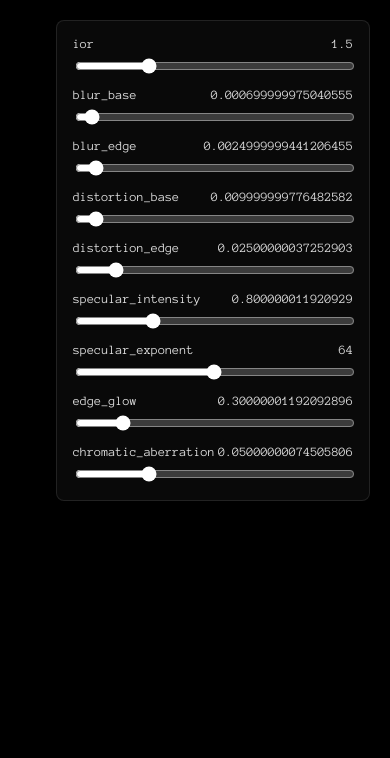
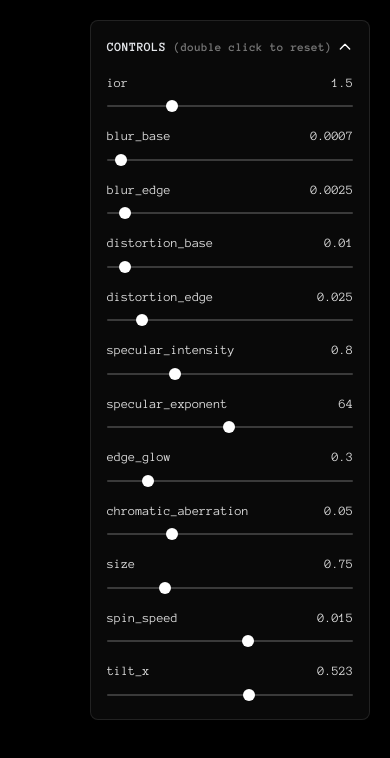
Before and after one commit to kifrud/wgput, a website built with Vite: page index.html in a window 390 px wide. Built offline with nearby package versions, Linux system fonts and the light colour scheme.

Commit message:
add tailwind, refactor & enhance controls

```diff
--- a/index.html
+++ b/index.html
@@ -13,11 +13,62 @@
         <a
           id="hover-link"
           class="anonymous-pro-regular"
-          href="https://webgpu.org"
+          href="https://github.com/kifrud/wgput"
           target="_blank"
-        >text</a>
+          >https://github.com/kifrud/wgput
+        </a>
       </div>
-      <div class="controls-panel"></div>
+
+      <div
+        id="no-webgpu-overlay"
+        class="hidden absolute inset-0 z-50 flex items-center justify-center bg-black/90 p-6 backdrop-blur-sm"
+      >
+        <div
+          class="text-white text-center anonymous-pro-regular max-w-lg leading-relaxed"
+        >
+          <p class="text-xl font-bold mb-4 text-red-400">
+            WebGPU Initialization Failed
+          </p>
+          <p class="mb-2">check supported browsers at</p>
+          <a
+            class="text-blue-400 hover:text-blue-300 underline break-all"
+            href="https://developer.mozilla.org/en-US/docs/Web/API/WebGPU_API#browser_compatibility"
+            target="_blank"
+            rel="noopener noreferrer"
+          >
+            WebGPU_API#browser_compatibility
+          </a>
+        </div>
+      </div>
+
+      <div class="controls-panel">
+        <div
+          id="controls-toggle"
+          class="flex justify-between items-center cursor-pointer select-none"
+        >
+          <span class="font-bold text-[13px] tracking-wide text-gray-200"
+            >CONTROLS <span class="text-neutral-500 text-xs">(double click to reset)</span></span
+          >
+          <svg
+            id="controls-chevron"
+            class="w-4 h-4 transition-transform duration-300"
+            fill="none"
+            stroke="currentColor"
+            viewBox="0 0 24 24"
+          >
+            <path
+              stroke-linecap="round"
+              stroke-linejoin="round"
+              stroke-width="2"
+              d="M5 15l7-7 7 7"
+            ></path>
+          </svg>
+        </div>
+        <div
+          id="controls-content"
+          class="flex flex-col gap-3 mt-4 overflow-hidden transition-all duration-300 max-h-[1000px] opacity-100"
+        />
+      </div>
     </div>
     <script type="module" src="/src/main.ts"></script>
   </body>
--- a/package.json
+++ b/package.json
@@ -13,7 +13,9 @@
     "vite": "^8.0.0"
   },
   "dependencies": {
+    "@tailwindcss/vite": "^4.3.2",
     "@webgpu/types": "^0.1.69",
-    "gl-matrix": "^3.4.4"
+    "gl-matrix": "^3.4.4",
+    "tailwindcss": "^4.3.2"
   }
 }
--- /dev/null
+++ b/src/config.ts
@@ -0,0 +1,54 @@
+export interface ParamConfig {
+  name: string;
+  min: number;
+  max: number;
+  step: number;
+  defaultValue: number;
+}
+
+export const paramConfigs: ParamConfig[] = [
+  { name: "ior", min: 1.0, max: 3.0, step: 0.01, defaultValue: 1.5 },
+  { name: "blur_base", min: 0.0, max: 0.02, step: 0.0001, defaultValue: 0.0007 },
+  { name: "blur_edge", min: 0.0, max: 0.05, step: 0.0001, defaultValue: 0.0025 },
+  {
+    name: "distortion_base",
+    min: 0.0,
+    max: 0.2,
+    step: 0.001,
+    defaultValue: 0.01,
+  },
+  {
+    name: "distortion_edge",
+    min: 0.0,
+    max: 0.2,
+    step: 0.001,
+    defaultValue: 0.025,
+  },
+  {
+    name: "specular_intensity",
+    min: 0.0,
+    max: 3.0,
+    step: 0.01,
+    defaultValue: 0.8,
+  },
+  {
+    name: "specular_exponent",
+    min: 1.0,
+    max: 128.0,
+    step: 1.0,
+    defaultValue: 64.0,
+  },
+  { name: "edge_glow", min: 0.0, max: 2.0, step: 0.01, defaultValue: 0.3 },
+  {
+    name: "chromatic_aberration",
+    min: 0.0,
+    max: 0.2,
+    step: 0.001,
+    defaultValue: 0.05,
+  },
+  { name: "size", min: 0.1, max: 3.0, step: 0.01, defaultValue: 0.75 },
+  { name: "spin_speed", min: -0.1, max: 0.1, step: 0.001, defaultValue: 0.015 },
+  { name: "tilt_x", min: -3.14, max: 3.14, step: 0.01, defaultValue: 0.523 },
+];
+
+export type ShaderParamsStore = Record<string, number>;
--- a/src/defaults.ts
+++ /dev/null
@@ -1,14 +0,0 @@
-export const defaultShaderParams = new Float32Array([
-  1.5, // [0] ior
-  0.0007, // [1] blur_base
-  0.0025, // [2] blur_edge
-  0.01, // [3] distortion_base
-  0.025, // [4] distortion_edge
-  0.8, // [5] specular_intensity
-  64.0, // [6] specular_exponent
-  0.3, // [7] edge_glow
-  0.05, // [8] chromatic_aberration
-  0.0, // [9] pad1
-  0.0, // [10] pad2
-  0.0, // [11] pad3
-]);
--- a/src/main.ts
+++ b/src/main.ts
@@ -3,123 +3,23 @@ import "./style.css";
 import pyramidShader from "./shaders/pyramid.wgsl?raw";
 import fullscreenBgShader from "./shaders/bg.wgsl?raw";
 import { generatePyramidData } from "./utils/genPyramidData";
-import { defaultShaderParams } from "./defaults";
+import { paramConfigs, type ShaderParamsStore } from "./config";
 import { createStore } from "./store";
-
-// Global offscreen canvas for text rendering
-const textCanvas = document.createElement("canvas");
-const textCtx = textCanvas.getContext("2d")!;
-
-// Re-draws the canvas and pushes it to the GPU texture
-function updateTextTexture(
-  device: GPUDevice,
-  texture: GPUTexture,
-  width: number,
-  height: number,
-  hovered: boolean,
-) {
-  textCanvas.width = width;
-  textCanvas.height = height;
-
-  // Background
-  textCtx.fillStyle = "#000000";
-  textCtx.fillRect(0, 0, width, height);
-
-  // Text
-  textCtx.fillStyle = "#ffffff";
-  textCtx.font = '16px "Anonymous Pro", monospace';
-  textCtx.textAlign = "center";
-  textCtx.textBaseline = "middle";
-  const text = "text";
-  textCtx.fillText(text, width / 2, height / 2);
-
-  if (hovered) {
-    const metrics = textCtx.measureText(text);
-    const textWidth = metrics.width;
-    // Positioned roughly 45px below the middle vertical alignment
-    textCtx.fillRect((width - textWidth) / 2, height / 2 + 8, textWidth, 1);
-  }
-
-  // Send updated canvas to the GPU
-  device.queue.copyExternalImageToTexture(
-    { source: textCanvas },
-    { texture: texture },
-    [width, height],
-  );
-}
-
-const paramConfigs = [
-  { name: "ior", min: 1.0, max: 3.0, step: 0.01 },
-  { name: "blur_base", min: 0.0, max: 0.02, step: 0.0001 },
-  { name: "blur_edge", min: 0.0, max: 0.05, step: 0.0001 },
-  { name: "distortion_base", min: 0.0, max: 0.2, step: 0.001 },
-  { name: "distortion_edge", min: 0.0, max: 0.2, step: 0.001 },
-  { name: "specular_intensity", min: 0.0, max: 3.0, step: 0.01 },
-  { name: "specular_exponent", min: 1.0, max: 128.0, step: 1.0 },
-  { name: "edge_glow", min: 0.0, max: 2.0, step: 0.01 },
-  { name: "chromatic_aberration", min: 0.0, max: 0.2, step: 0.001 },
-];
-
-type ShaderParamsStore = Record<string, number>;
+import { checkWebGPUSupport, initControlsPanel } from "./ui";
+import { updateTextTexture } from "./utils/textRender";
 
 // Core WebGPU Setup
 async function init() {
-  const canvas = document.getElementById("webgpu-canvas") as HTMLCanvasElement;
-  if (!navigator.gpu) {
-    alert("WebGPU is not supported on this browser.");
-    return;
-  }
+  if (!checkWebGPUSupport()) return;
 
   const store = createStore<ShaderParamsStore>();
-
-  paramConfigs.forEach((cfg, i) => {
-    store[cfg.name] = defaultShaderParams[i];
+  paramConfigs.forEach((cfg) => {
+    store[cfg.name] = cfg.defaultValue;
   });
 
-  const controlsPanel = document.querySelector(
-    ".controls-panel",
-  ) as HTMLDivElement;
+  initControlsPanel(store, paramConfigs);
 
-  if (controlsPanel) {
-    paramConfigs.forEach((cfg) => {
-      const wrapper = document.createElement("div");
-      wrapper.className = "control-group";
-
-      const label = document.createElement("label");
-      label.className = "control-header";
-
-      const nameSpan = document.createElement("span");
-      nameSpan.textContent = cfg.name;
-
-      const valueSpan = document.createElement("span");
-      valueSpan.textContent = store[cfg.name].toString();
-
-      label.appendChild(nameSpan);
-      label.appendChild(valueSpan);
-
-      const input = document.createElement("input");
-      input.type = "range";
-      input.min = cfg.min.toString();
-      input.max = cfg.max.toString();
-      input.step = cfg.step.toString();
-      input.value = store[cfg.name].toString();
-
-      input.addEventListener("input", (e) => {
-        store[cfg.name] = parseFloat((e.target as HTMLInputElement).value);
-      });
-
-      store.$subscribe((prop, value) => {
-        if (prop === cfg.name) {
-          valueSpan.textContent = value.toString();
-        }
-      });
-
-      wrapper.appendChild(label);
-      wrapper.appendChild(input);
-      controlsPanel.appendChild(wrapper);
-    });
-  }
-
+  const canvas = document.getElementById("webgpu-canvas") as HTMLCanvasElement;
   const adapter = await navigator.gpu.requestAdapter();
   const device = await adapter!.requestDevice();
   const context = canvas.getContext("webgpu") as GPUCanvasContext;
@@ -356,13 +256,18 @@ async function init() {
   const modelMatrix = mat4.create();
 
   function frame() {
-    angle = (angle - 0.015) % (Math.PI * 2);
+    angle = (angle - store.spin_speed) % (Math.PI * 2);
 
     mat4.identity(modelMatrix);
-    mat4.rotateX(modelMatrix, modelMatrix, Math.PI / 6);
+
+    mat4.rotateX(modelMatrix, modelMatrix, store.tilt_x);
     mat4.rotateY(modelMatrix, modelMatrix, angle);
 
-    mat4.scale(modelMatrix, modelMatrix, vec3.fromValues(0.75, 0.75, 0.75));
+    mat4.scale(
+      modelMatrix,
+      modelMatrix,
+      vec3.fromValues(store.size, store.size, store.size),
+    );
 
     device.queue.writeBuffer(
       pyramidUniformBuffer,
@@ -382,23 +287,22 @@ async function init() {
     device.queue.writeBuffer(
       pyramidUniformBuffer,
       144,
-      new Float32Array([canvas.width, canvas.height, 0, 0]), // Includes the vec2 padding
+      new Float32Array([canvas.width, canvas.height, 0, 0]),
     );
-
-    // Reactive parameters start at byte offset 160
+    // size, spin_speed, tilt_x handled by matrices
     const shaderParams = new Float32Array([
-      store.ior, // [0]
-      store.blur_base, // [1]
-      store.blur_edge, // [2]
-      store.distortion_base, // [3]
-      store.distortion_edge, // [4]
-      store.specular_intensity, // [5]
-      store.specular_exponent, // [6]
-      store.edge_glow, // [7]
-      store.chromatic_aberration, // [8]
-      0.0, // [9] pad1
-      0.0, // [10] pad2
-      0.0, // [11] pad3
+      store.ior,
+      store.blur_base,
+      store.blur_edge,
+      store.distortion_base,
+      store.distortion_edge,
+      store.specular_intensity,
+      store.specular_exponent,
+      store.edge_glow,
+      store.chromatic_aberration,
+      0.0, // pad1
+      0.0, // pad2
+      0.0, // pad3
     ]);
     device.queue.writeBuffer(pyramidUniformBuffer, 160, shaderParams);
 
--- a/src/style.css
+++ b/src/style.css
@@ -1,4 +1,6 @@
 @import url("https://fonts.googleapis.com/css2?family=Anonymous+Pro:ital,wght@0,400;0,700;1,400;1,700&display=swap");
+
+@import "tailwindcss";
 
 .anonymous-pro-regular {
   font-family: "Anonymous Pro", monospace;
@@ -65,7 +67,6 @@ canvas {
   width: 280px;
   display: flex;
   flex-direction: column;
-  gap: 12px;
   backdrop-filter: blur(12px);
   -webkit-backdrop-filter: blur(12px);
   pointer-events: auto;
@@ -85,8 +86,54 @@ canvas {
 }
 
 input[type="range"] {
+  -webkit-appearance: none;
+  appearance: none;
   width: 100%;
+  background: transparent;
   cursor: pointer;
-  accent-color: #ffffff;
-  background: transparent;
+  outline: none;
+  height: 16px;
 }
+
+input[type="range"]::-webkit-slider-runnable-track {
+  width: 100%;
+  height: 2px;
+  background: rgba(255, 255, 255, 0.2);
+  border-radius: 2px;
+}
+
+input[type="range"]::-webkit-slider-thumb {
+  -webkit-appearance: none;
+  appearance: none;
+  height: 12px;
+  width: 12px;
+  border-radius: 50%;
+  background: #ffffff;
+  margin-top: -5px;
+  transition: transform 0.15s ease-in-out;
+}
+
+input[type="range"]::-webkit-slider-thumb:hover {
+  transform: scale(1.25); /* Cute pop effect on hover */
+}
+
+
+input[type="range"]::-moz-range-track {
+  width: 100%;
+  height: 2px;
+  background: rgba(255, 255, 255, 0.2);
+  border-radius: 2px;
+}
+
+input[type="range"]::-moz-range-thumb {
+  height: 12px;
+  width: 12px;
+  border: none;
+  border-radius: 50%;
+  background: #ffffff;
+  transition: transform 0.15s ease-in-out;
+}
+
+input[type="range"]::-moz-range-thumb:hover {
+  transform: scale(1.25);
+}
--- /dev/null
+++ b/src/ui.ts
@@ -0,0 +1,83 @@
+import type { ParamConfig, ShaderParamsStore } from "./config";
+
+export function checkWebGPUSupport(): boolean {
+  if (!navigator.gpu) {
+    const fallbackOverlay = document.getElementById("no-webgpu-overlay");
+    if (fallbackOverlay) fallbackOverlay.classList.remove("hidden");
+    return false;
+  }
+  return true;
+}
+
+export function initControlsPanel(store: any, paramConfigs: ParamConfig[]) {
+  const controlsToggle = document.getElementById("controls-toggle");
+  const controlsContent = document.getElementById("controls-content");
+  const controlsChevron = document.getElementById("controls-chevron");
+
+  if (controlsToggle && controlsContent && controlsChevron) {
+    controlsToggle.addEventListener("click", () => {
+      const isCollapsed = controlsContent.classList.contains("max-h-0");
+      if (isCollapsed) {
+        controlsContent.classList.remove("max-h-0", "opacity-0", "mt-0");
+        controlsContent.classList.add("max-h-[1000px]", "opacity-100", "mt-4");
+        controlsChevron.classList.remove("rotate-180");
+      } else {
+        controlsContent.classList.add("max-h-0", "opacity-0", "mt-0");
+        controlsContent.classList.remove(
+          "max-h-[1000px]",
+          "opacity-100",
+          "mt-4",
+        );
+        controlsChevron.classList.add("rotate-180");
+      }
+    });
+  }
+
+  if (controlsContent) {
+    paramConfigs.forEach((cfg) => {
+      const wrapper = document.createElement("div");
+      wrapper.className = "control-group";
+
+      const label = document.createElement("label");
+      label.className = "control-header select-none cursor-pointer";
+
+      const nameSpan = document.createElement("span");
+      nameSpan.textContent = cfg.name;
+
+      const valueSpan = document.createElement("span");
+      valueSpan.textContent = store[cfg.name].toString();
+
+      label.appendChild(nameSpan);
+      label.appendChild(valueSpan);
+
+      const input = document.createElement("input");
+      input.type = "range";
+      input.min = cfg.min.toString();
+      input.max = cfg.max.toString();
+      input.step = cfg.step.toString();
+      input.value = store[cfg.name].toString();
+
+      input.addEventListener("input", (e: Event) => {
+        store[cfg.name] = parseFloat((e.target as HTMLInputElement).value);
+      });
+
+      const resetToDefault = () => {
+        store[cfg.name] = cfg.defaultValue;
+        input.value = cfg.defaultValue.toString();
+      };
+
+      input.addEventListener("dblclick", resetToDefault);
+      label.addEventListener("dblclick", resetToDefault);
+
+      store.$subscribe((prop: keyof ShaderParamsStore, value: any) => {
+        if (prop === cfg.name) {
+          valueSpan.textContent = value.toString();
+        }
+      });
+
+      wrapper.appendChild(label);
+      wrapper.appendChild(input);
+      controlsContent.appendChild(wrapper);
+    });
+  }
+}
--- /dev/null
+++ b/src/utils/textRender.ts
@@ -0,0 +1,38 @@
+const TEXT = "https://github.com/kifrud/wgput";
+
+const textCanvas = document.createElement("canvas");
+const textCtx = textCanvas.getContext("2d")!;
+
+export function updateTextTexture(
+  device: GPUDevice,
+  texture: GPUTexture,
+  width: number,
+  height: number,
+  hovered: boolean,
+) {
+  textCanvas.width = width;
+  textCanvas.height = height;
+
+  // Background
+  textCtx.fillStyle = "#000000";
+  textCtx.fillRect(0, 0, width, height);
+
+  // Text
+  textCtx.fillStyle = "#ffffff";
+  textCtx.font = '16px "Anonymous Pro", monospace';
+  textCtx.textAlign = "center";
+  textCtx.textBaseline = "middle";
+  textCtx.fillText(TEXT, width / 2, height / 2);
+
+  if (hovered) {
+    const metrics = textCtx.measureText(TEXT);
+    const textWidth = metrics.width;
+    textCtx.fillRect((width - textWidth) / 2, height / 2 + 8, textWidth, 1);
+  }
+
+  // Send updated canvas to the GPU
+  device.queue.copyExternalImageToTexture({ source: textCanvas }, { texture }, [
+    width,
+    height,
+  ]);
+}
--- /dev/null
+++ b/vite.config.ts
@@ -0,0 +1,7 @@
+import tailwindcss from "@tailwindcss/vite";
+import { defineConfig } from "vite";
+
+export default defineConfig({
+  base: "/wgput/",
+  plugins: [tailwindcss()],
+});
```
Also changed, not shown: pnpm-lock.yaml.
